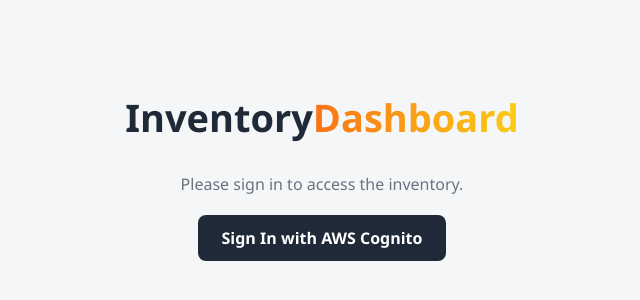
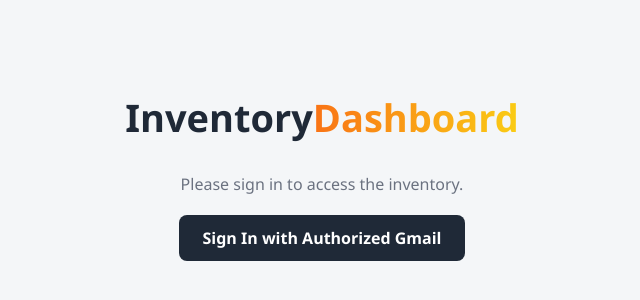
Before and after one commit to Shriniwas272005/inventorysystem, a website: page index.html in a window 1280 px wide. Shown: the part 224-524 px from the top of the page, without its empty margins (318-958 px from the left). Drawn offline with Linux system fonts and the light colour scheme.

Commit message:
added content

```diff
--- a/index.html
+++ b/index.html
@@ -121,7 +121,7 @@
 <div id="login-section">
   <div class="page-header" style="justify-content: center;">Inventory <span class="highlight">Dashboard</span></div>
   <p style="margin-bottom: 20px; color: #6b7280;">Please sign in to access the inventory.</p>
-  <button id="signInBtn" class="btn">Sign In with AWS Cognito</button>
+  <button id="signInBtn" class="btn">Sign In with Authorized Gmail</button>
 </div>
 
 <div id="app-content" class="container hidden">
```
